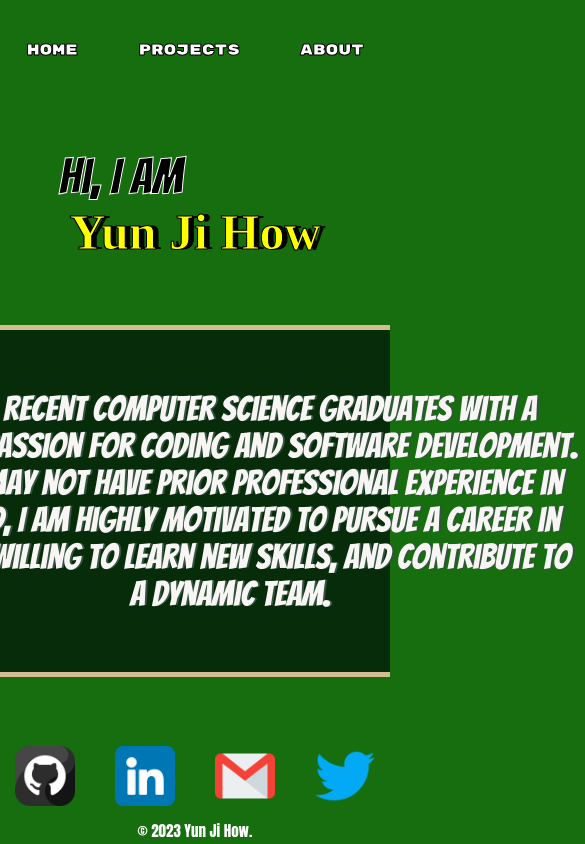
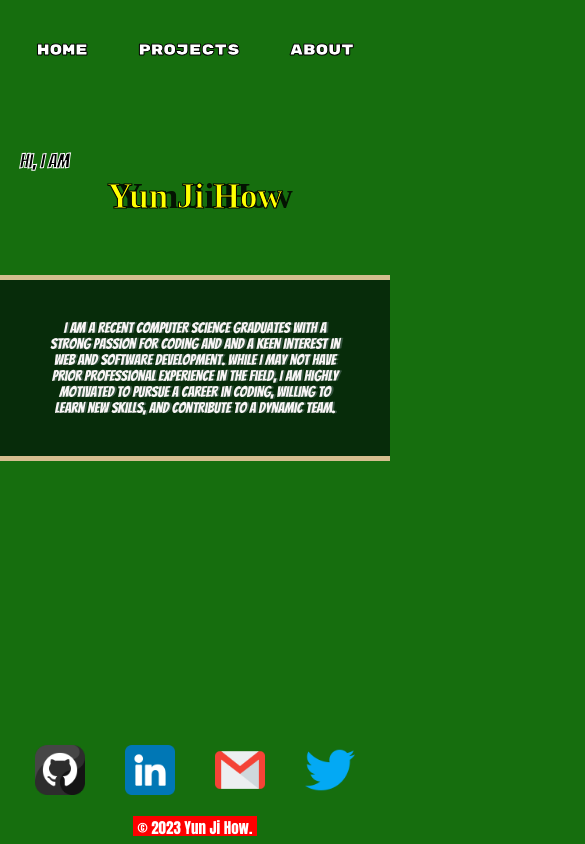
Before and after one commit to yunji0387/my-portfolio, a React (Create React App) app: page / in a window 390 px wide. Shown: the top 844 px of the page, 585 px wide, since content can reach past the window. Built offline with nearby package versions, Linux system fonts and the light colour scheme; a web font is replaced by a local one.

Commit message:
add responsive design for mobile devices

```diff
--- a/src/components/SocialIcon.css
+++ b/src/components/SocialIcon.css
@@ -34,3 +34,16 @@
       width: 80px;
     }
   }
+
+  @media (max-width: 480px) {
+    .social-icon-img-size {
+      padding-top: 3px;
+      height: 50px;
+      width: 50px;
+    }
+
+    .social-icon-img-size:hover {
+      height: 80px;
+      width: 80px;
+    }
+  }
--- a/src/pages/Home.css
+++ b/src/pages/Home.css
@@ -2,4 +2,5 @@
     /* background-color:blue; */
     /* height: 700px; */
     width: 100%;
+    padding-bottom: 150px;
 }
--- a/src/partials/Footer.css
+++ b/src/partials/Footer.css
@@ -28,11 +28,14 @@
     /* background-color: red; */
     font-size: 20px;
     /* font-weight: bold; */
-    margin-top: 0px;
-    height: 25px;
+    margin-top: -10px;
+    height: 30px;
+    padding-left: 5px;
+    padding-right: 5px;
+    background-color: red;
   }
 
-  @media (max-height: 600px), (max-width: 700px) {
+  @media (max-height: 800px), (max-width: 700px) {
     .social-icon {
       /* height: 85px; */
       padding: 0px;
@@ -53,7 +56,7 @@
 
   }
 
-  @media (min-width: 320px) and (max-width: 480px) {
+  @media (max-width: 480px) {
     .social-icon {
       height: 70px;
     }
@@ -64,7 +67,8 @@
 
     .footer-text  {
       font-size: 15px;
-      height: 10px;
-      margin-top: -8px;
+      height: 20px;
+      margin-top: -5px;
+      margin-bottom: 8px;
     }
   }
--- a/src/partials/Intro.css
+++ b/src/partials/Intro.css
@@ -25,19 +25,53 @@
   /* -webkit-text-stroke: 1px white; */
   text-shadow: 2px 0 rgb(53, 83, 63);
   /* background-color: aliceblue; */
-  padding: 25px 5%;
+  /* padding: 25px 5%; */
   /* background-color: antiquewhite; */
-  width: 700px;
+  padding-top: 25px;
+  padding-bottom: 25px;
+  width: 800px;
 }
 
-@media (max-width: 700px) {
-  .intro-text {
-    font-size: 35px;
+@media (max-width: 900px) {
+    .intro-text {
+      font-size: 20px;
+      width: 600px;
+    }
   }
+
+@media (max-width: 600px) {
+    .intro {
+        margin-top: -100px;
+      }
+    .intro-text {
+        /* font-size: 15px; */
+        width: 400px;
+      }
 }
 
-@media (max-width: 600px) {
-}
+@media (max-width: 430px) {
+    .intro {
+        margin-top: -175px;
+      }
+    .intro-text {
+        font-size: 15px;
+        width: 300px;
+      }
+  }
 
-@media (min-width: 320px) and (max-width: 480px) {
-}
+/* @media (max-height: 800px) {
+    .intro {
+        margin-top: -80px;
+      }
+  }
+
+  @media (max-height: 720px) {
+    .intro {
+        margin-top: -125px;
+      }
+  }
+
+  @media (max-height: 600px) {
+    .intro {
+      }
+  } */
--- a/src/partials/Intro.js
+++ b/src/partials/Intro.js
@@ -6,7 +6,7 @@ const Intro = () => {
         <div className="intro">
             <div className="intro-section">
                 <p className="intro-text">
-                    I am a recent Computer Science graduates with a strong passion for coding and software development. While I may not have prior professional experience in the field, I am highly motivated to pursue a career in coding, willing to learn new skills, and contribute to a dynamic team.
+                    I am a recent Computer Science graduates with a strong passion for coding and and a keen interest in web and software development. While I may not have prior professional experience in the field, I am highly motivated to pursue a career in coding, willing to learn new skills, and contribute to a dynamic team.
                 </p>
             </div>
         </div>
--- a/src/partials/Name.css
+++ b/src/partials/Name.css
@@ -2,17 +2,12 @@
   display: flex;
   justify-content: center;
   align-items: center;
+  /* background-color: aqua; */
 }
 
 .name-section {
-  /* background-color: rgb(22, 110, 14); */
   width: 900px;
-  height: 225px;
-  /* display: flex;
-  justify-content: center; */
-  /* align-items: center; */
-  /* flex-direction: column; */
-  /* background-color: blueviolet; */
+  height: 350px;
 }
 
 .greed-text {
@@ -21,40 +16,103 @@
   color: black;
   -webkit-text-stroke: 1px white;
   /* background-color: aliceblue; */
-  padding-left: 15%;
-  margin-bottom: 0px;
+  padding-left: 5%;
+  /* margin-top: 50px; */
+  /* margin-bottom: 0px; */
+  padding-top: 30px;
 }
 
 .name-text {
   color: yellow;
   -webkit-text-stroke: 1px black;
-  font-size: 75px;
+  font-size: 100px;
   font-weight: bolder;
   /* font-family: 'Rubik Mono One', sans-serif; */
   /* font-family: 'Anton', sans-serif; */
   font-family: "Holtwood One SC", serif;
-  text-shadow: 5px 0 black;
+  text-shadow: 10px 0 rgb(4, 19, 2);
   text-align: center;
-  margin-top: 0px;
+  margin-top: -30px;
   /* background-color: aqua; */
 }
 
-@media (max-width: 700px) {
-  .intro-text {
+@media (max-width: 900px) {
+  .name-section{
+    /* margin-top: 10px; */
+  }
+
+  .greed-text {
     font-size: 35px;
+    padding-top: 75px
   }
 
   .name-text {
-    font-size: 65px;
+    font-size: 85px;
+    margin-top: -15px;
+  }
+}
+
+@media (max-width: 750px) {
+  .greed-text {
+    font-size: 35px;
+    padding-top: 95px
+  }
+
+  .name-text {
+    font-size: 70px;
   }
 }
 
 @media (max-width: 600px) {
+  .greed-text {
+    font-size: 25px;
+    /* padding-top: 150px */
+  }
+
   .name-text {
     font-size: 50px;
   }
 }
 
-@media (min-width: 320px) and (max-width: 480px) {
+@media (max-width: 430px) {
+  .greed-text {
+    font-size: 20px;
+    padding-top: 30px
+  }
 
+  .name-text {
+    font-size: 35px;
+    /* margin-top: -15px; */
+  }
 }
+
+
+ /* @media (max-height: 800px) {
+  .greed-text {
+    padding-top: 10px
+  }
+
+  .name-text {
+
+  }
+}
+
+@media (max-height: 720px) {
+  .greed-text {
+    padding-top: 0px
+  }
+
+  .name-text {
+    margin-top: -55px;
+  }
+}
+
+@media (max-height: 650px) {
+  .greed-text {
+    padding-top: 0px
+
+  }
+
+  .name-text {
+  }
+}  */
--- a/src/partials/Navbar.css
+++ b/src/partials/Navbar.css
@@ -43,7 +43,7 @@
     font-size: 50px;
   }
 
-  @media (max-height: 600px), (max-width: 700px) {
+  @media (max-height: 600px), (max-width: 755px) {
     .navbar {
       top: 60px;
     }
@@ -71,7 +71,7 @@
     }
   }
 
-  @media (min-width: 320px) and (max-width: 480px) {
+  @media (max-width: 480px) {
     .navbar {
       top: 40px;
     }
@@ -79,10 +79,10 @@
     .navbar ul li a {
       height: 20px;
       font-size: 15px;
-      padding: 5px 30px;
+      padding: 5px 25px;
     }
 
     .navbar ul li a:hover {
-      font-size: 25px;
+      font-size: 20px;
     }
   }
```
